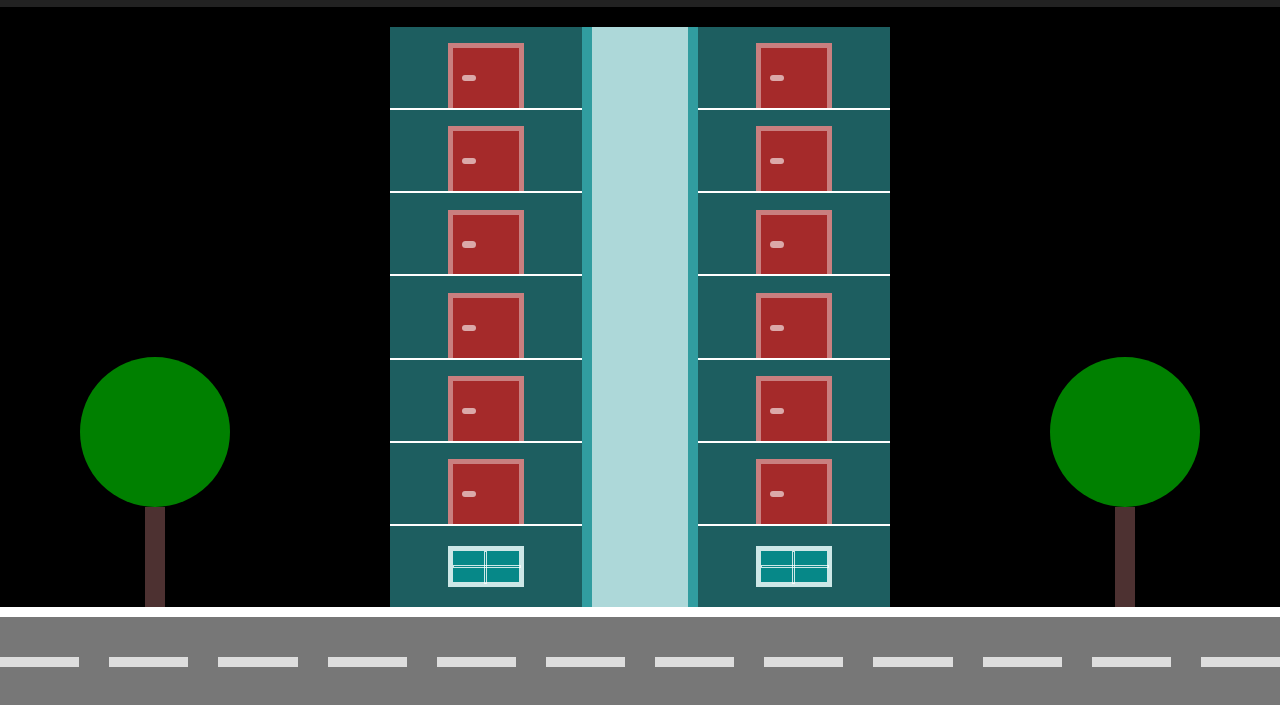
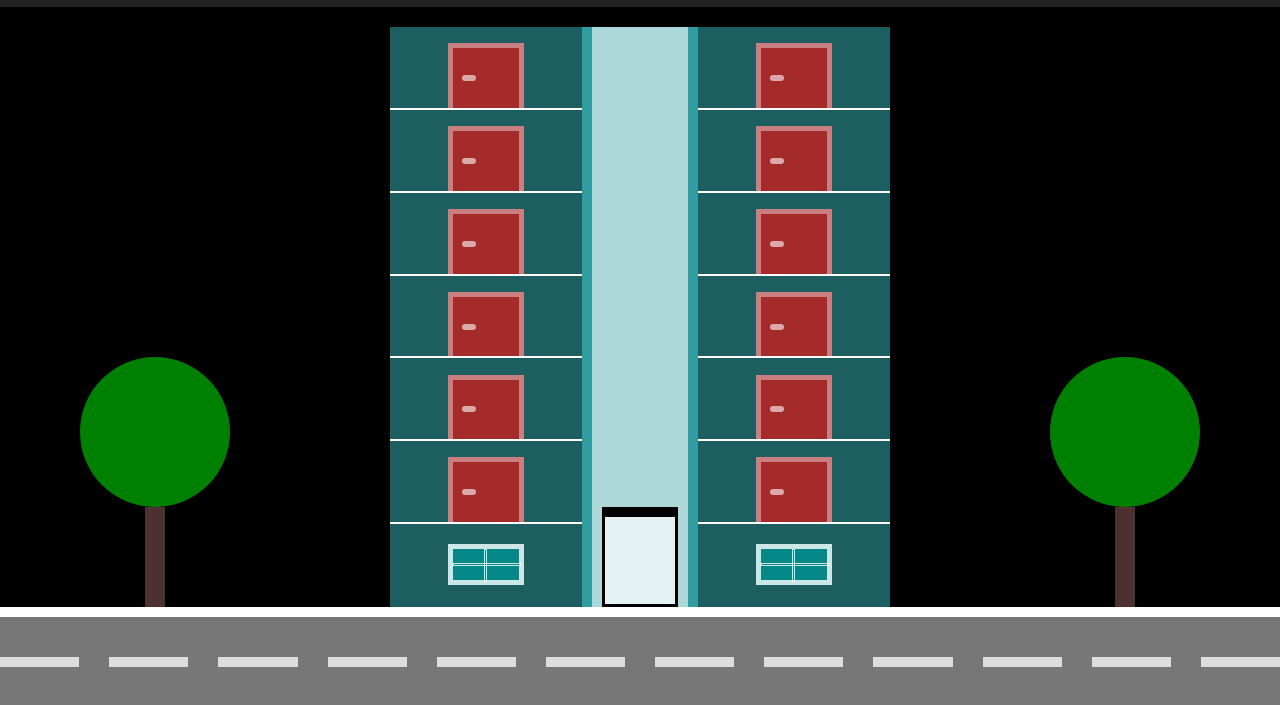
Before and after one commit to Anderson-reis7/projet-elevador, a plain HTML site: page index.html in a window 1280 px wide. Shown: the part 93-798 px from the top of the page. Drawn offline with Linux system fonts and the light colour scheme.

Commit message:
UPDATE: Criado o elevador

```diff
--- a/css/style.css
+++ b/css/style.css
@@ -112,12 +112,6 @@ body {
   flex: 2;
 }
 
-.poco {
-  display: flex;
-  background-color: #fff9;
-  flex: 1;
-}
-
 .andar {
   display: flex;
   justify-content: center;
@@ -151,6 +145,7 @@ body {
   justify-content: center;
   align-items: center;
   flex: 1;
+  border-bottom: 2px solid transparent;
 }
 
 .janela {
@@ -181,3 +176,21 @@ body {
   width: 100%;
   height: 1px;
 }
+
+.poco {
+  position: relative;
+  display: flex;
+  justify-content: center;
+  background-color: #fff9;
+  flex: 1;
+}
+
+.elevador {
+  position: absolute;
+  border: 3px solid #000;
+  border-top-width: 10px;
+  background-color: #fffa;
+  width: 80%;
+  height: 100px;
+  bottom: 0;
+}
--- a/index.html
+++ b/index.html
@@ -26,7 +26,9 @@
     <div class="arvore"></div>
     <div class="predio">
       <div class="coluna" andares="6"></div>
-      <div class="poco"></div>
+      <div class="poco">
+        <div class="elevador"></div>
+      </div>
       <div class="coluna" andares="6"></div>
     </div>
     <div class="arvore"></div>
```
